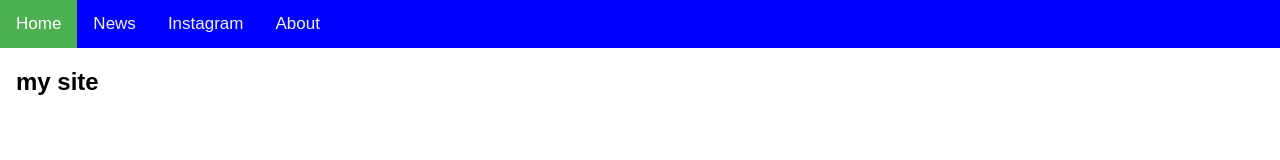
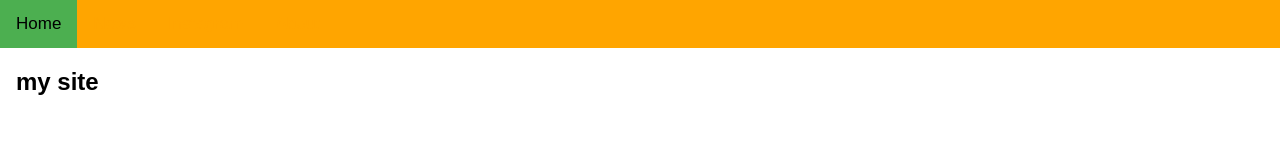
Before and after one commit to techraz-rishi/game, a plain HTML site: page index.html in a window 1280 px wide. Drawn offline with Linux system fonts and the light colour scheme.

Commit message:
Update index.html

```diff
--- a/index.html
+++ b/index.html
@@ -11,13 +11,13 @@ body {
 
 .topnav {
   overflow: hidden;
-  background-color: blue;
+  background-color: orange;
 }
 
 .topnav a {
   float: left;
   display: block;
-  color: #f2f2f2;
+  color: orange;
   text-align: center;
   padding: 14px 16px;
 text-decoration: none;
@@ -31,7 +31,7 @@ text-decoration: none;
 
 .topnav a.active {
   background-color: #4CAF50;
-  color: white;
+  color: black;
 }
 
 .topnav .icon {
```
